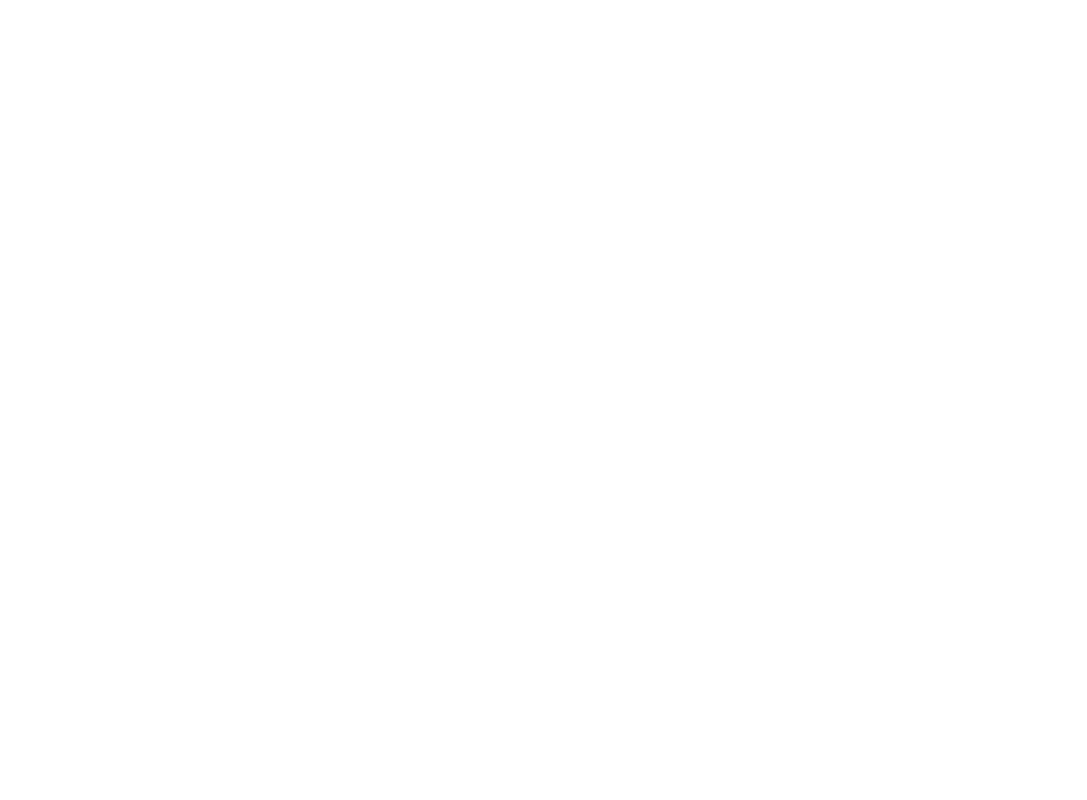
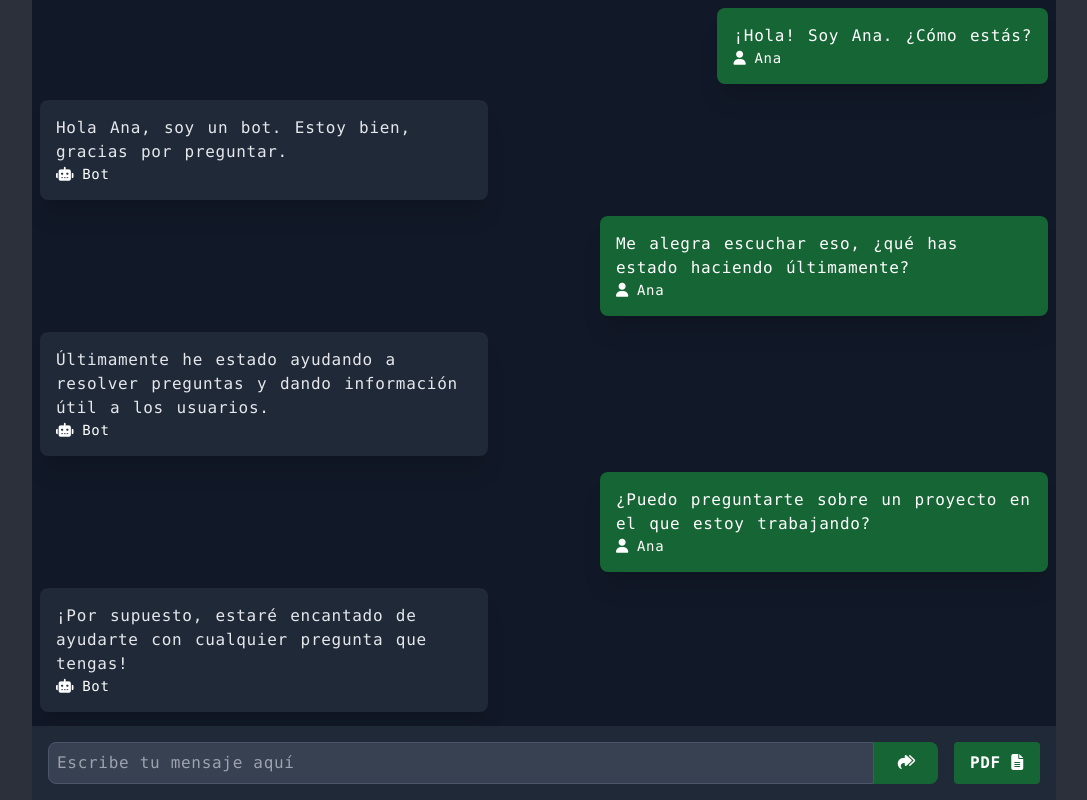
Before and after one commit to Github-ABRIL/NuxtFront, a Nuxt app in the folder nuxt-app/: page /ChatVA in a window 1280 px wide. Before the commit this address had no page. Shown: the whole page, without its empty margins (96-1183 px from the left). Built offline with nearby package versions, Linux system fonts and the light colour scheme.

Commit message:
Nueva version de chat, ya se pueden enviar mensajes y agregue iconos, el diseño lo intente hacer tipo chat gpt

```diff
--- /dev/null
+++ b/nuxt-app/pages/ChatVA.vue
@@ -0,0 +1,231 @@
+<template>
+  <body>
+    <div
+      class="max-w-screen-lg mx-auto w-full flex flex-col h-screen max-h-screen overflow-hidden bg-gray-900 text-white"
+    >
+      <div
+        ref="messagesContainer"
+        class="messages flex-1 overflow-y-scroll border-box"
+      >
+        <div
+          v-for="(message, index) in messages"
+          :key="index"
+          :class="{
+            'message-row': true,
+            'flex flex-row-reverse': message.from === 'Ana',
+            'flex flex-row': message.from !== 'Ana',
+          }"
+        >
+          <div
+            :class="{
+              message: true,
+              'm-2 p-4 bg-green-800 rounded-lg max-w-md inline-block relative shadow-xl':
+                message.from === 'Ana',
+              'm-2 p-4 bg-gray-800 text-gray-200 rounded-lg max-w-md inline-block relative shadow-xl':
+                message.from !== 'Ana',
+            }"
+          >
+            <p class="message-content">{{ message.content }}</p>
+            <div v-if="message.name" class="message-name text-sm text-white">
+              <span v-if="message.name === 'Bot'" class="flex items-center">
+                <i class="fa-solid fa-robot mr-2"></i>
+                {{ message.name }}
+              </span>
+              <span
+                v-else-if="message.name === 'Ana'"
+                class="flex items-center"
+              >
+                <i class="fa-solid fa-user mr-2"></i>
+                {{ message.name }}
+              </span>
+              <span v-else>{{ message.name }}</span>
+            </div>
+          </div>
+        </div>
+      </div>
+
+      <div class="message-input bg-gray-800 p-4 flex flex-row">
+        <input
+          ref="inputMessage"
+          class="flex-1 p-2 rounded-l-lg bg-gray-700 focus:outline-none focus:ring-2 focus:ring-green-600"
+          type="text"
+          placeholder="Escribe tu mensaje aquí"
+          @keydown.enter="sendMessage"
+        />
+        <button
+          @click="sendMessage"
+          class="w-16 bg-green-800 rounded-r-lg text-white hover:bg-green-700 focus:outline-none focus:ring-2 focus:ring-green-600 font-bold"
+          id="enviar"
+        >
+          <i class="fa-solid fa-reply-all"></i>
+        </button>
+        <button
+          class="ml-4 px-4 py-2 rounded bg-green-800 text-white hover:bg-green-700 focus:outline-none focus:ring-2 focus:ring-green-600 font-bold"
+          id="PDF"
+        >
+          PDF
+          <i class="fa-solid fa-file-lines"></i>
+        </button>
+      </div>
+    </div>
+  </body>
+</template>
+
+<script>
+export default {
+  data() {
+    return {
+      messages: [
+        { content: "¡Hola! Soy Ana. ¿Cómo estás?", from: "Ana", name: "Ana" },
+        {
+          content: "Hola Ana, soy un bot. Estoy bien, gracias por preguntar.",
+          from: "Bot",
+          name: "Bot",
+        },
+        {
+          content:
+            "Me alegra escuchar eso, ¿qué has estado haciendo últimamente?",
+          from: "Ana",
+          name: "Ana",
+        },
+        {
+          content:
+            "Últimamente he estado ayudando a resolver preguntas y dando información útil a los usuarios.",
+          from: "Bot",
+          name: "Bot",
+        },
+        {
+          content:
+            "¿Puedo preguntarte sobre un proyecto en el que estoy trabajando?",
+          from: "Ana",
+          name: "Ana",
+        },
+        {
+          content:
+            "¡Por supuesto, estaré encantado de ayudarte con cualquier pregunta que tengas!",
+          from: "Bot",
+          name: "Bot",
+        },
+        {
+          content:
+            "Estoy trabajando en un proyecto de diseño de una aplicación móvil para la gestión de tareas. ¿Tienes algún consejo sobre cómo mejorar la experiencia del usuario?",
+          from: "Ana",
+          name: "Ana",
+        },
+        {
+          content:
+            "¡Qué interesante! La experiencia del usuario es crucial para el éxito de cualquier aplicación. ¿Tienes alguna idea específica sobre qué aspecto mejorar?",
+          from: "Bot",
+          name: "Bot",
+        },
+        {
+          content:
+            "Estoy buscando formas de hacer la aplicación más intuitiva y fácil de usar. Quiero asegurarme de que los usuarios puedan navegar por ella sin dificultad y que les resulte atractiva visualmente.",
+          from: "Ana",
+          name: "Ana",
+        },
+        {
+          content:
+            "Una buena práctica es realizar pruebas de usabilidad con usuarios reales para identificar cualquier problema de navegación o diseño. También es importante seguir los principios de diseño de interfaz de usuario (UI) y experiencia de usuario (UX) para garantizar la claridad y la coherencia en todo el diseño de la aplicación.",
+          from: "Bot",
+          name: "Bot",
+        },
+        {
+          content:
+            "Eso suena muy útil. ¿Hay alguna herramienta que recomiendes para realizar pruebas de usabilidad?",
+          from: "Ana",
+          name: "Ana",
+        },
+        {
+          content:
+            "Existen varias herramientas disponibles, como UserTesting, UsabilityHub y Lookback. Estas plataformas te permiten reclutar participantes y realizar pruebas de usabilidad remotas para obtener comentarios valiosos sobre tu aplicación.",
+          from: "Bot",
+          name: "Bot",
+        },
+        {
+          content:
+            "¡Gracias por las recomendaciones! Definitivamente echaré un vistazo a esas herramientas. ¿Hay algo más que deba tener en cuenta al diseñar la aplicación?",
+          from: "Ana",
+          name: "Ana",
+        },
+        {
+          content:
+            "Además de la usabilidad, también es importante considerar la accesibilidad para garantizar que la aplicación sea utilizada por la mayor cantidad posible de personas, incluyendo aquellas con discapacidades. Esto implica utilizar colores contrastantes, proporcionar opciones de accesibilidad y hacer que la aplicación sea compatible con lectores de pantalla.",
+          from: "Bot",
+          name: "Bot",
+        },
+        {
+          content:
+            "Entiendo, la accesibilidad es crucial para garantizar la inclusión de todos los usuarios. Definitivamente tendré en cuenta eso en el diseño. ¡Gracias por todos los consejos, Bot!",
+          from: "Ana",
+          name: "Ana",
+        },
+        {
+          content:
+            "De nada, Ana. Si necesitas más ayuda o tienes más preguntas, no dudes en preguntarme. Estoy aquí para ayudarte en lo que necesites.",
+          from: "Bot",
+          name: "Bot",
+        },
+      ],
+    };
+  },
+  methods: {
+    sendMessage() {
+      const message = this.$refs.inputMessage.value;
+      if (message.trim() !== "") {
+        this.messages.push({ content: message, from: "Ana", name: "Ana" });
+        this.$refs.inputMessage.value = "";
+        this.$nextTick(() => {
+          this.scrollMessagesToBottom();
+        });
+      }
+    },
+    scrollMessagesToBottom() {
+      const container = this.$refs.messagesContainer;
+      container.scrollTop = container.scrollHeight;
+    },
+  },
+};
+</script>
+
+<style>
+/************ Para poner iconos ***********/
+@import url("https://use.fontawesome.com/releases/v5.0.9/css/all.css");
+@import url("https://use.fontawesome.com/releases/v6.4.2/css/all.css");
+
+body {
+  margin: 0;
+  font-family: "Consolas", monospace;
+  background: #2b303b;
+  letter-spacing: 0.7px;
+  word-spacing: 2.3px;
+}
+
+::-webkit-scrollbar {
+  width: 8px;
+}
+
+::-webkit-scrollbar-track {
+  background: transparent;
+}
+
+::-webkit-scrollbar-thumb {
+  background: rgba(116, 175, 129, 0.3);
+}
+
+.message {
+  border-color: transparent;
+}
+
+.message-name {
+  color: #ffffff;
+}
+
+input[type="text"] {
+  border: 1px solid #4c566a;
+}
+
+#enviar i {
+  transform: scaleX(-1);
+}
+</style>
```
